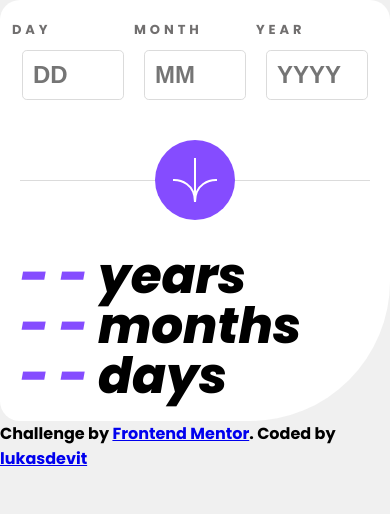
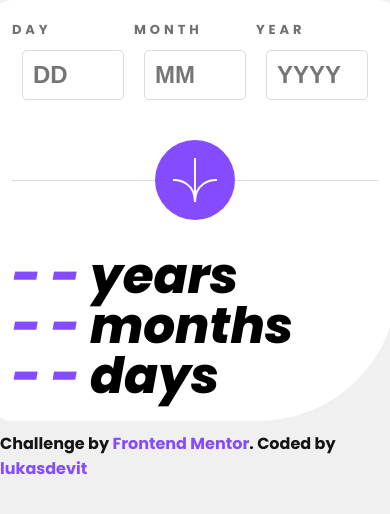
Before and after one commit to lukasdevit/age-calculator, a plain HTML site: page index.html in a window 390 px wide. Drawn offline with nearby package versions, Linux system fonts and the light colour scheme.

Commit message:
Change attribution container and used flexbox
Used flexbox to place elements where they should be

```diff
--- a/style.css
+++ b/style.css
@@ -23,16 +23,14 @@
             margin: 0;
             padding: 0;
             box-sizing: border-box;
+            display: flex;
+            flex-direction: column;
+            justify-content: center;
+            align-items: center;
+            gap: 50px;
         }
-
-        .centered {
-            position: absolute;
-            top: 50%;
-            left: 50%;
-            transform: translate(-50%, -50%);
-        }
-
         .container {
+            margin-top: 100px;
             padding: 3em 5em 3em 3em;
             background: var(--color-white);
             border-radius: 20px 20px 140px 20px;
@@ -128,13 +126,26 @@
             font-style: italic;
         }
 
+        .attribution {
+            color:var(--color-off-black)
+        }
+
+        .attribution a {
+            color: var(--color-purple);
+            text-decoration: none;
+        }
+
+        .attribution a:hover {
+            text-decoration: underline;
+        }
+
         @media screen and (max-width: 720px) {
-            .centered {
-                position: static;
-                transform: none;
+            body {
+                gap: 10px;
             }
 
             .container {
+                margin: 0;
                 width: auto;
                 min-width: 335px;
                 padding: 20px;
```
